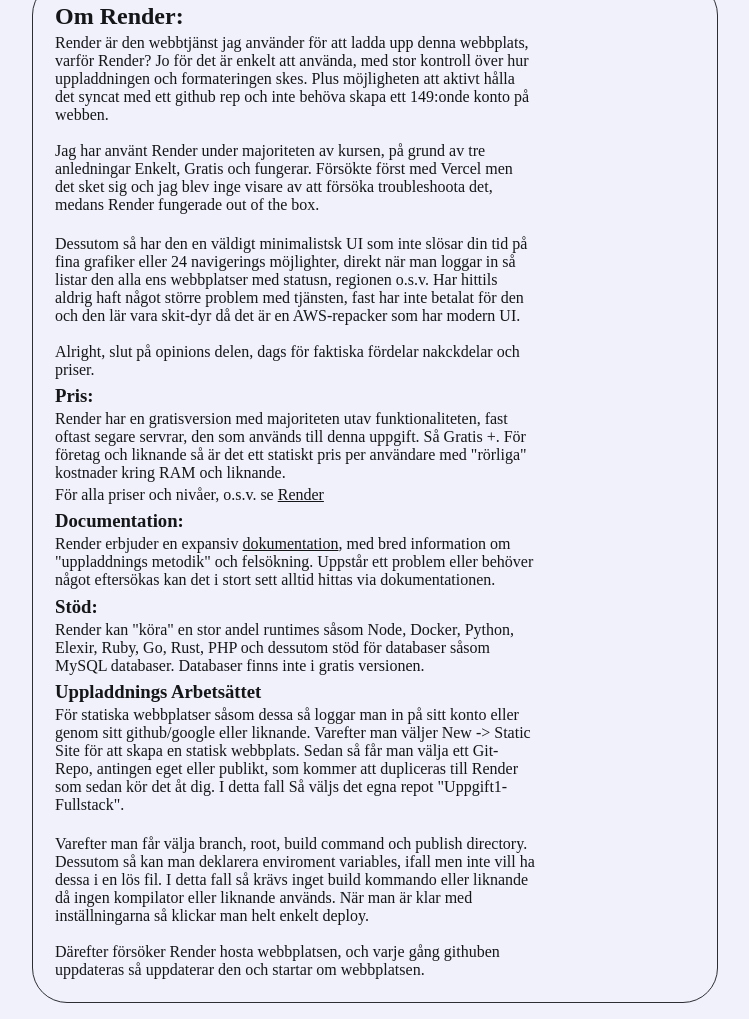
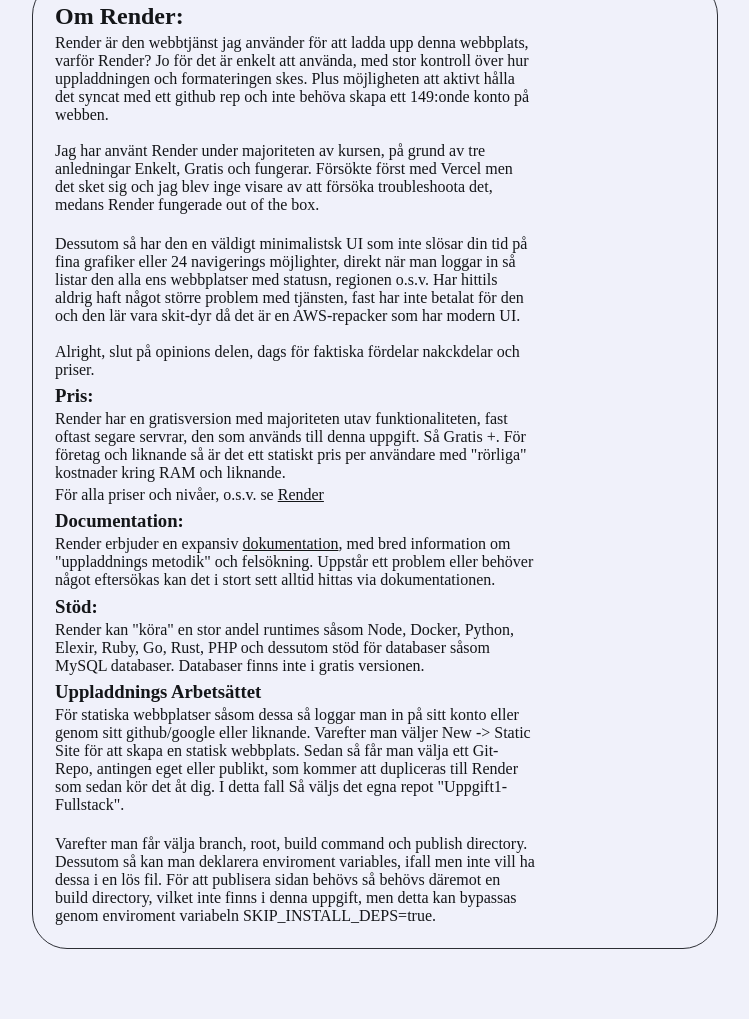
Before and after one commit to Git-Bread/Uppgift1-Fullstack, a plain HTML site: page publishing.html in a window 1280 px wide. Shown: the part 132-1151 px from the top of the page, without its empty margins (265-1014 px from the left). After the commit the page ends 1097 px from the top, so only its background shows below. Drawn offline with Linux system fonts and the light colour scheme.

Commit message:
small fix

```diff
--- a/publishing.html
+++ b/publishing.html
@@ -57,8 +57,8 @@
                             <h3>Uppladdnings Arbetsättet</h3>
                             <p>För statiska webbplatser såsom dessa så loggar man in på sitt konto eller genom sitt github/google eller liknande. Varefter man väljer New -> Static Site för att skapa en statisk webbplats.
                                 Sedan så får man välja ett Git-Repo, antingen eget eller publikt, som kommer att dupliceras till Render som sedan kör det åt dig. I detta fall Så väljs det egna repot "Uppgift1-Fullstack".</p>
-                            <p><br>Varefter man får välja branch, root, build command och publish directory. Dessutom så kan man deklarera enviroment variables, ifall men inte vill ha dessa i en lös fil. I detta fall så krävs inget build kommando eller liknande
-                                då ingen kompilator eller liknande används. När man är klar med inställningarna så klickar man helt enkelt deploy. <br><br>Därefter försöker Render hosta webbplatsen, och varje gång githuben uppdateras så uppdaterar den och startar om webbplatsen.
+                            <p><br>Varefter man får välja branch, root, build command och publish directory. Dessutom så kan man deklarera enviroment variables, ifall men inte vill ha dessa i en lös fil. För att publisera sidan behövs
+                                så behövs däremot en build directory, vilket inte finns i denna uppgift, men detta kan bypassas genom enviroment variabeln SKIP_INSTALL_DEPS=true.
                             </p>
                         </li>
                     </ul>
```
Also changed, not shown: 1 other file.
